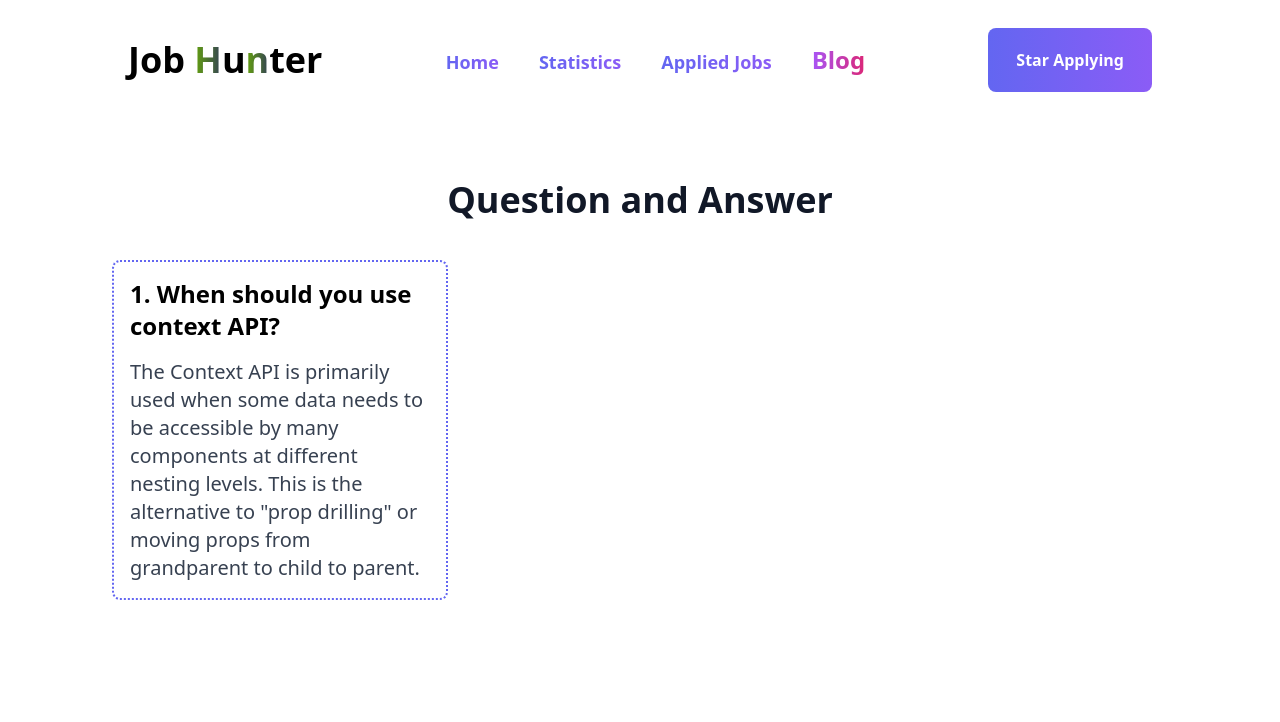
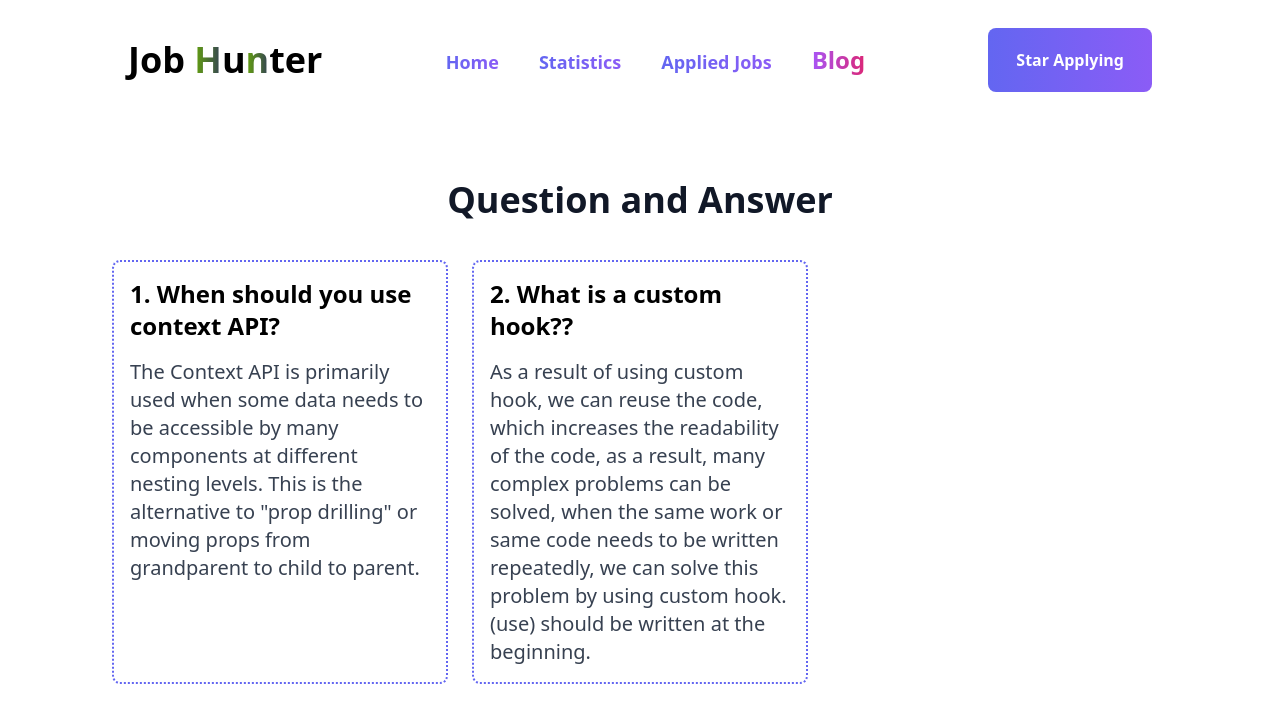
Before and after one commit to Abdullah149081/job-hunter, a React (Vite) app: page /blog in a window 1280 px wide. Shown: the top 722 px of the page. Built offline with nearby package versions, Linux system fonts and the light colour scheme.

Commit message:
What is a custom hook Q done

```diff
--- a/src/components/Blog/Blog.jsx
+++ b/src/components/Blog/Blog.jsx
@@ -12,6 +12,14 @@ const Blog = () => {
             grandparent to child to parent.
           </p>
         </div>
+        {/* Q-2 */}
+        <div class="space-y-4 border-2 p-4 border-dotted rounded-lg border-indigo-500">
+          <h2 class="lg:text-2xl font-bold">2. What is a custom hook??</h2>
+          <p class="text-gray-700 font-medium lg:text-xl">
+            As a result of using custom hook, we can reuse the code, which increases the readability of the code, as a result, many complex problems can be solved, when the same work or same code
+            needs to be written repeatedly, we can solve this problem by using custom hook. (use) should be written at the beginning.
+          </p>
+        </div>
       </div>
     </div>
   );
```
